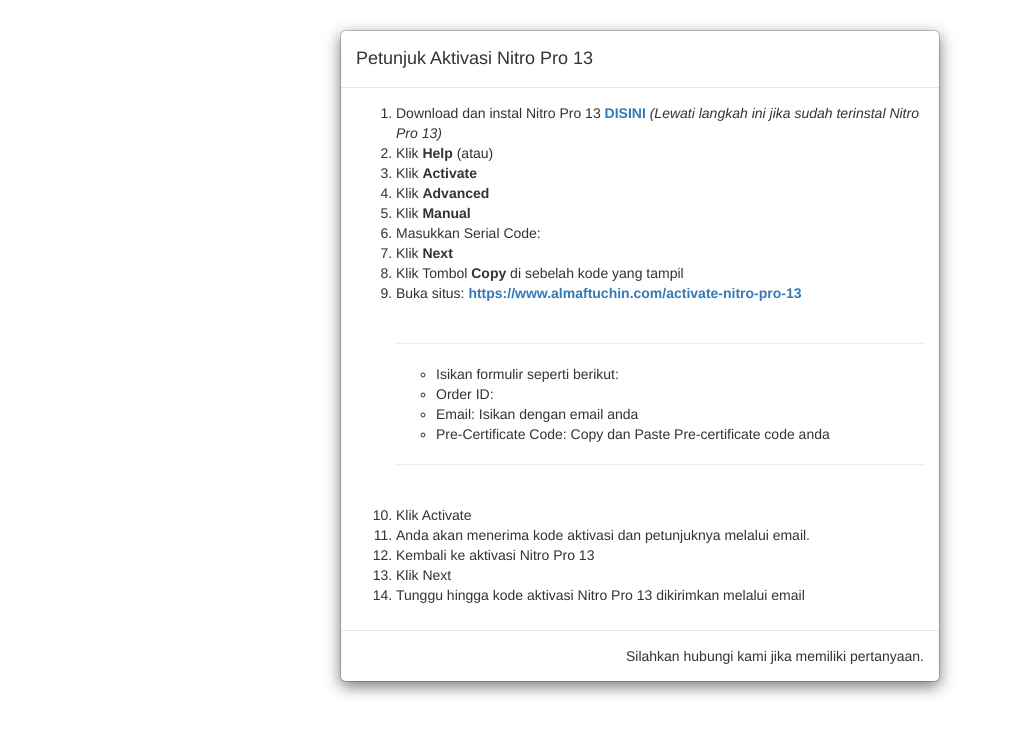
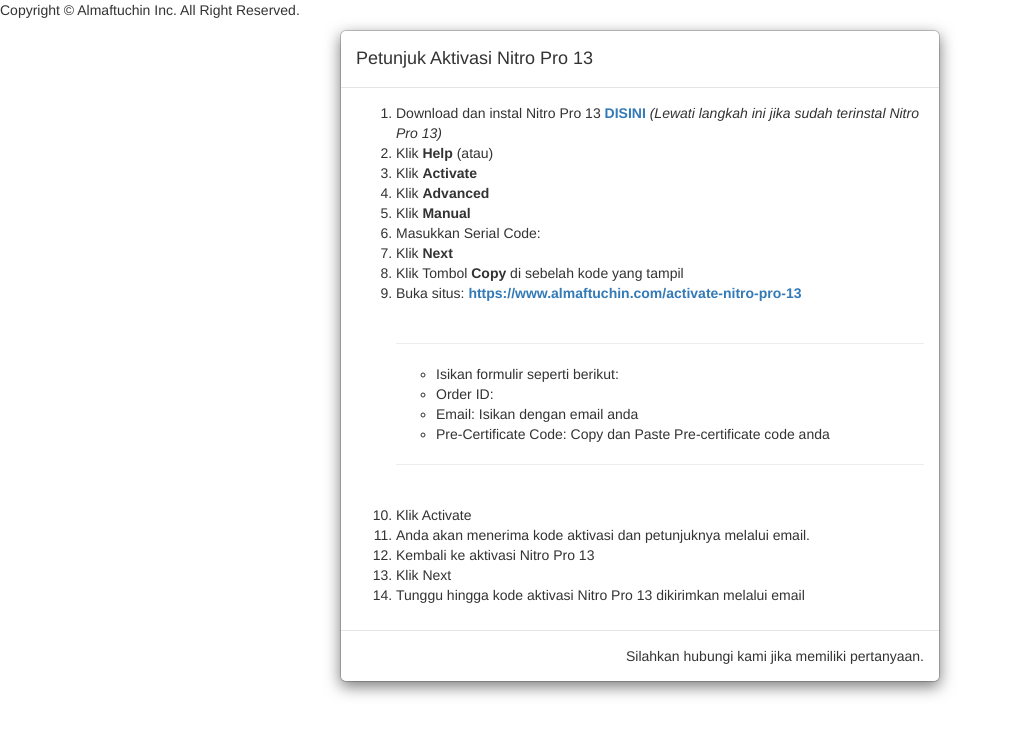
Before and after one commit to Almaftuchin-Inc/guide.almaftuchin.com, a plain HTML site: page nitropro13/id/index.html in a window 1280 px wide. Shown: the whole page, without its empty margins (0-1013 px from the left). Drawn offline with nearby package versions, Linux system fonts and the light colour scheme.

Commit message:
Update index.html

```diff
--- a/nitropro13/id/index.html
+++ b/nitropro13/id/index.html
@@ -82,6 +82,9 @@
   </div>
 
 </div>
+<div class="footer" text-align="center">
+          Copyright © Almaftuchin Inc. All Right Reserved.
+        </div>
  <script>
 // Serial
 const params = new URL(window.location.href).searchParams
```
